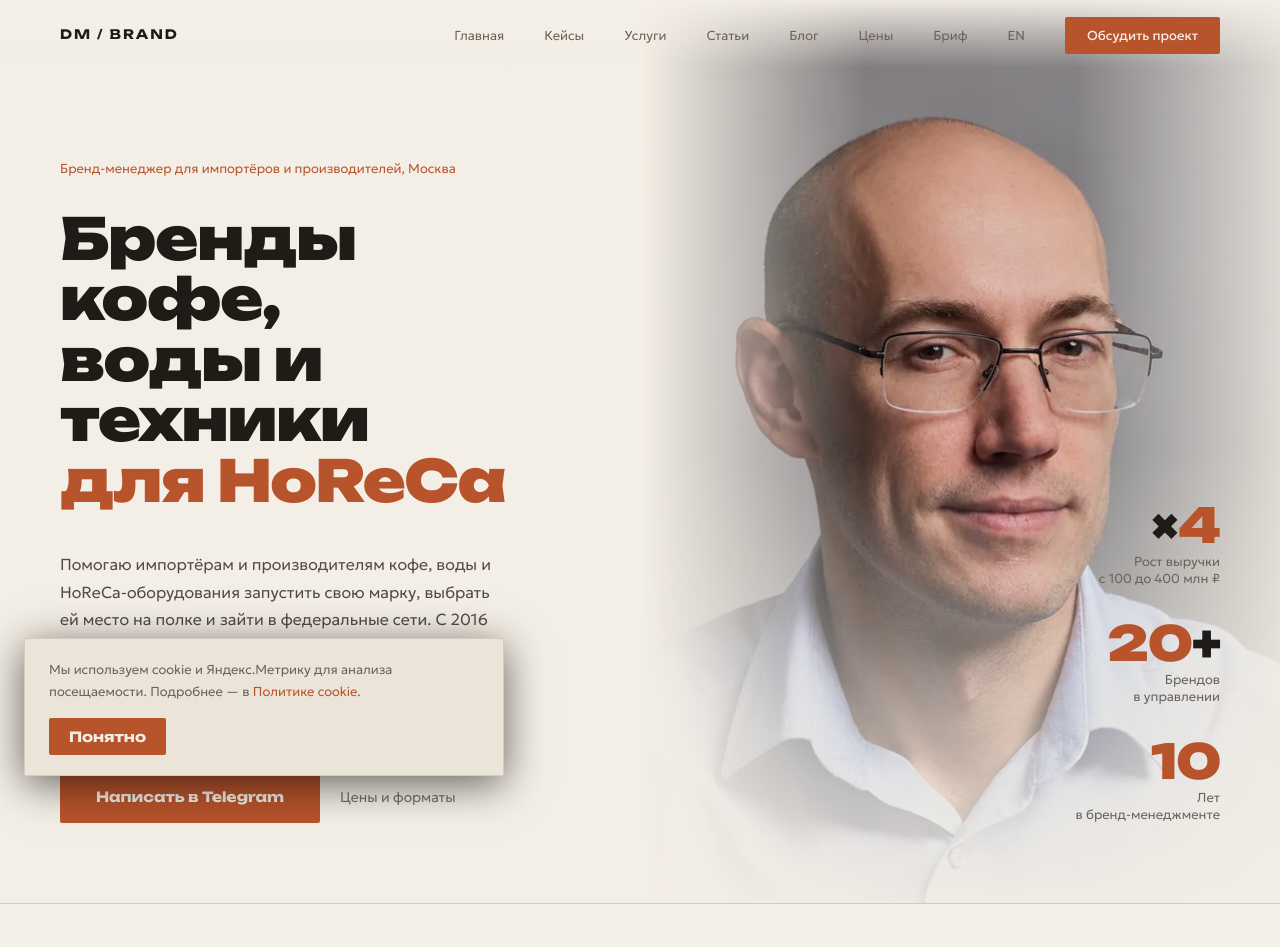
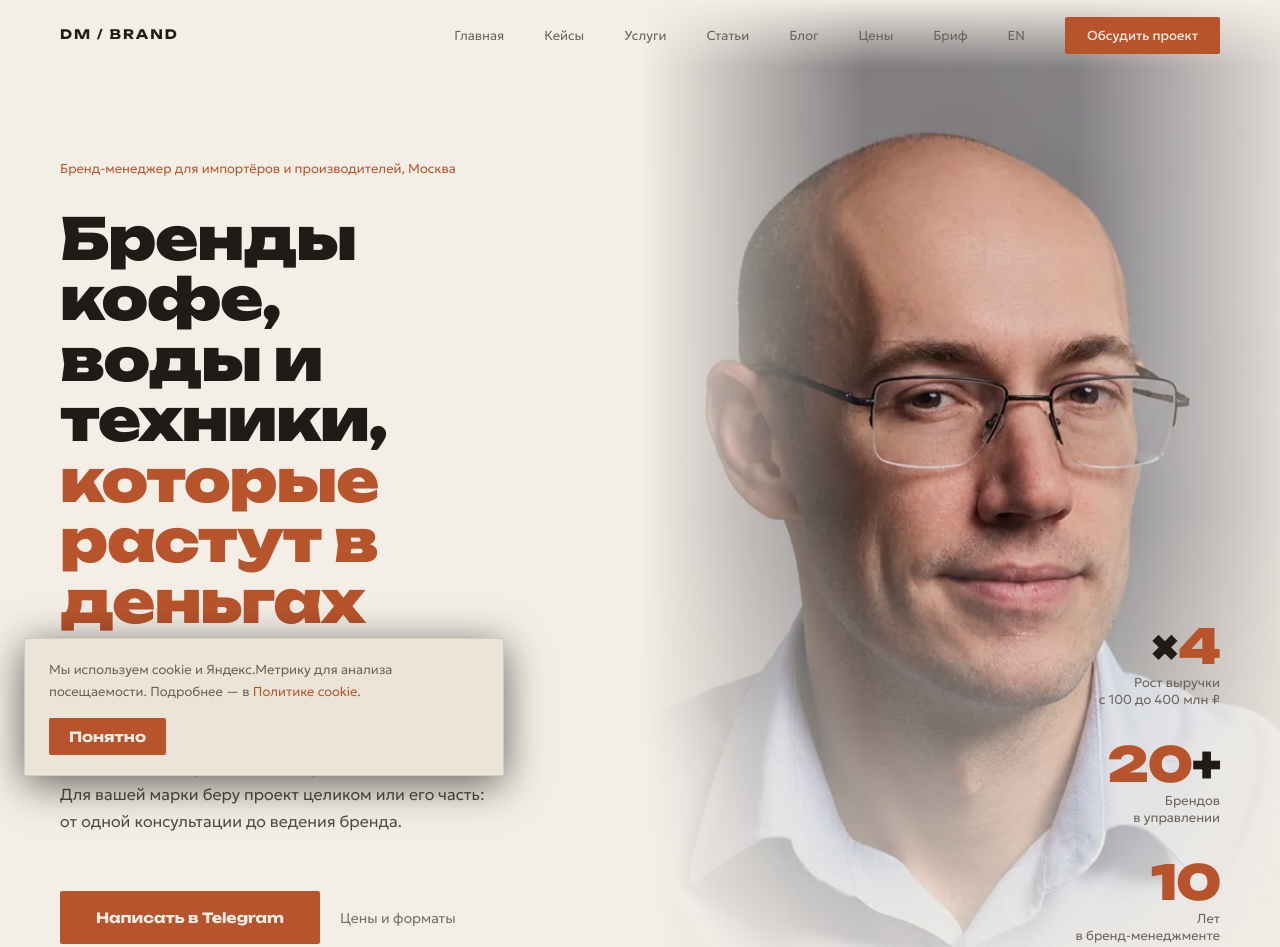
Before and after one commit to procreative379-ai/brandmanager, a plain HTML site: page index.html in a window 1280 px wide. Shown: the top 947 px of the page. Drawn offline with Linux system fonts and the light colour scheme.

Commit message:
New hero headline: brand growth angle instead of niche list

```diff
--- a/index.html
+++ b/index.html
@@ -1466,8 +1466,8 @@
     <div class="hero-label">Бренд-менеджер для импортёров и производителей, Москва</div>
     <h1 class="hero-h1">
       Бренды кофе,<br>
-      воды и техники<br>
-      <em>для HoReCa</em>
+      воды и техники,<br>
+      <em>которые растут в деньгах</em>
     </h1>
     <p class="hero-sub">
       Помогаю импортёрам и производителям кофе, воды
```
Also changed, not shown: en/index.html (+1 -1 lines).
